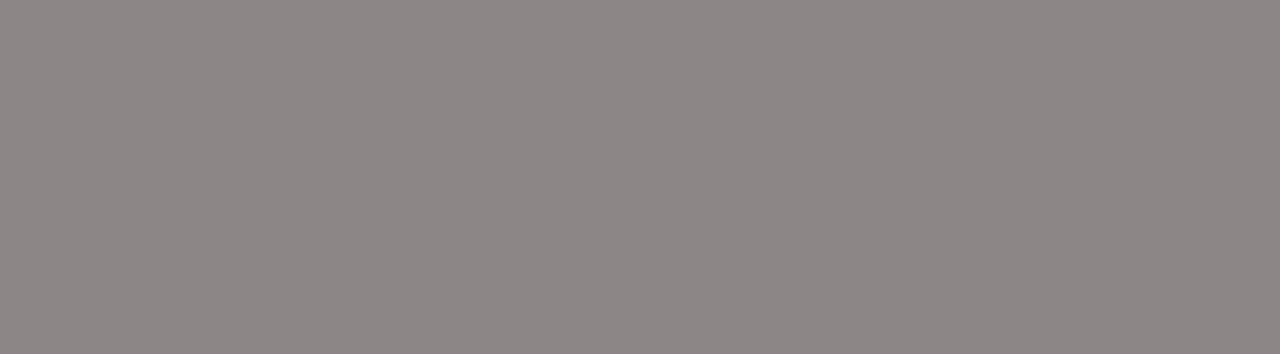
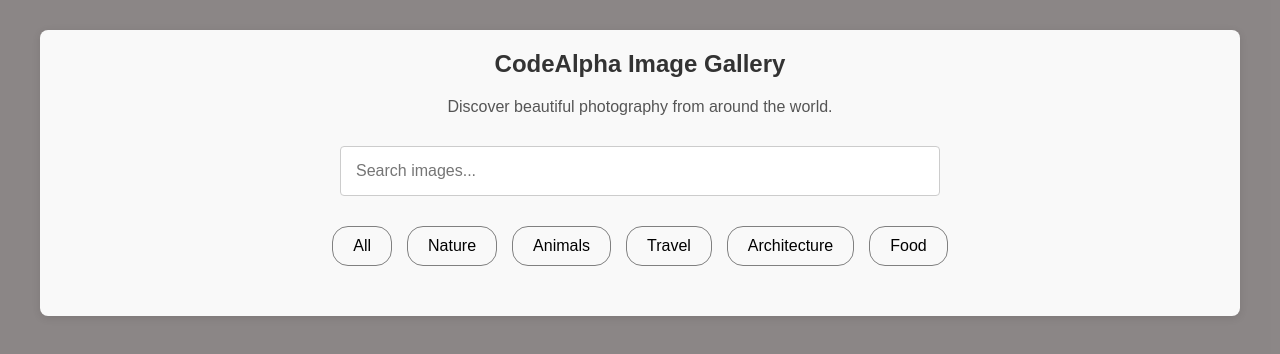
Before and after one commit to amankhan790/CodeAlpha-Image-Gallery, a plain HTML site: page index.html in a window 1280 px wide. Drawn offline with Linux system fonts and the light colour scheme.

Commit message:
added header  serach and filters options

```diff
--- a/index.html
+++ b/index.html
@@ -1,13 +1,29 @@
 <!DOCTYPE html>
 <html lang="en">
-<head>
-    <meta charset="UTF-8">
-    <meta name="viewport" content="width=device-width, initial-scale=1.0">
+  <head>
+    <meta charset="UTF-8" />
+    <meta name="viewport" content="width=device-width, initial-scale=1.0" />
     <title>CodeAlpha Image Gallery</title>
-    <link rel="stylesheet" href="style.css">
-</head>
-<body>
+    <link rel="stylesheet" href="style.css" />
+  </head>
+  <body>
+    <main>
+      <h2>CodeAlpha Image Gallery</h2>
+      <p>Discover beautiful photography from around the world.</p>
+
+      <div class="search-box">
+        <input type="text" id="search-input" placeholder="Search images..." />
+      </div>
+     <div class="category-list">
+        <div class="category-item">All</div>
+        <div class="category-item">Nature</div>
+        <div class="category-item">Animals</div>
+        <div class="category-item">Travel</div>
+        <div class="category-item">Architecture</div>
+        <div class="category-item">Food</div>
+     </div>
+    </main>
 
     <script src="script.js"></script>
-</body>
+  </body>
 </html>
--- a/style.css
+++ b/style.css
@@ -9,3 +9,54 @@
     font-family: Arial, sans-serif;
     background-color: rgba(125, 120, 120, 0.663);
 }
+body {
+    display: flex;
+    flex-direction: column;
+    align-items: center;
+    padding: 30px;
+}
+main {
+    width: 100%;
+    max-width: 1200px;
+    background-color: #f9f9f9;
+    padding: 20px;
+    border-radius: 8px;
+    box-shadow: 0 2px 8px rgba(0, 0, 0, 0.1);
+}
+h2 {
+    margin-bottom: 20px;
+    color: #333;
+    text-align: center;
+}
+p{
+    margin-bottom: 30px;
+    color: #555;
+    text-align: center;
+}
+.search-box {
+    width: 90%;
+    max-width: 600px;
+    margin: auto;
+}
+.search-box input {
+    width: 100%;
+    padding: 15px;
+    font-size: 16px;
+    border: 1px solid #ccc;
+    border-radius: 4px;
+}
+.category-list {
+    display: flex;
+    flex-wrap: wrap;
+    gap: 15px;
+    justify-content: center;
+    margin: 30px;
+}
+.category-list .category-item {
+    padding: 10px 20px;
+    color: black;
+    border-radius: 1rem;
+    border: 1px solid grey;
+    cursor: pointer;
+    transition: background-color 0.3s;
+}
```
